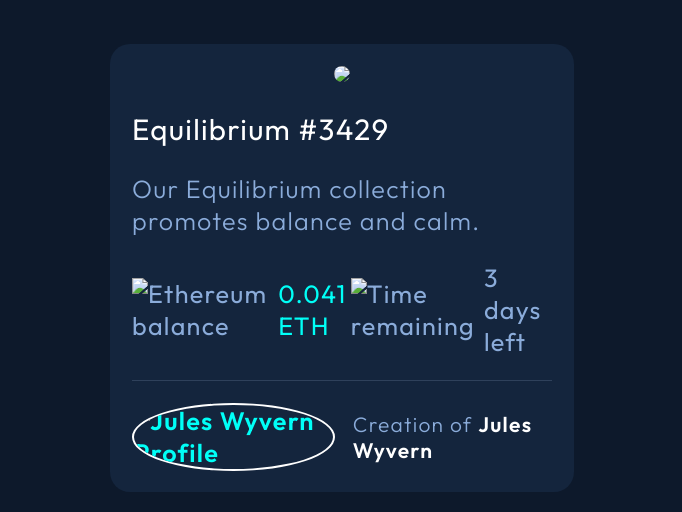
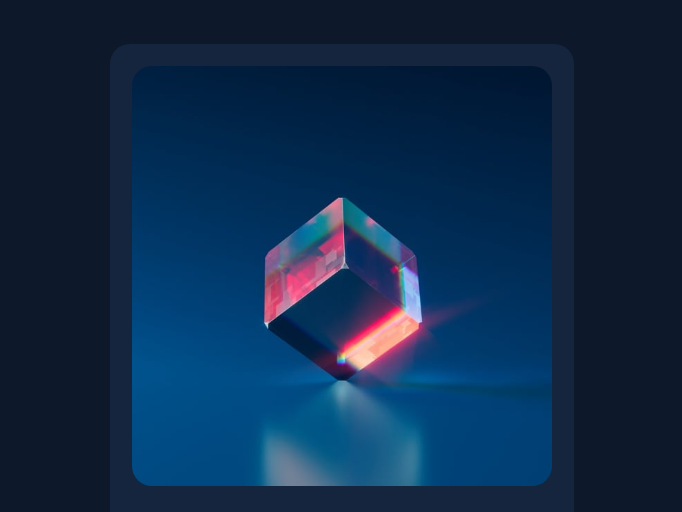
Before and after one commit to jakegodsall/fm-nft-preview-card, a website: page src/index.html in a window 1280 px wide. Shown: the top 512 px of the page, without its empty margins (298-980 px from the left). Drawn offline with Linux system fonts and the light colour scheme; files whose address does not match are found by name.

Commit message:
fixed relative paths to assets in html

```diff
--- a/src/index.html
+++ b/src/index.html
@@ -5,16 +5,16 @@
         <meta name="viewport" content="width=device-width, initial-scale=1.0" />
         <!-- displays site properly based on user's device -->
 
-        <link rel="icon" type="image/png" sizes="32x32" href="./images/favicon-32x32.png" />
+        <link rel="icon" type="image/png" sizes="32x32" href="./assets/images/icon-ethereum.svg" />
 
-        <title>Frontend Mentor | NFT preview card component</title>
+        <title>NFT Preview Card (Frontend Mentor)</title>
 
         <link rel="stylesheet" href="styles.css">
     </head>
     <body>
         <div class="card">
             <div class="card__image-container">
-                <img class="card__main-image" src="images/image-equilibrium.jpg" />
+                <img class="card__main-image" src="./assets/images/image-equilibrium.jpg" />
             </div>
 
                 <div class="card__content">
@@ -22,17 +22,17 @@
                     <p class="card__main-text">Our Equilibrium collection promotes balance and calm.</p>
                     <div class="card__values-flex">
                     <div class="card__balance">
-                            <img src="images/icon-ethereum.svg" alt="Ethereum balance" />
+                            <img src="./assets/images/icon-ethereum.svg" alt="Ethereum balance" />
                             <p>0.041 ETH</p>
                         </div>
                         <div class="card__time-remaining">
-                        <img src="images/icon-clock.svg" alt="Time remaining" />
+                        <img src="./assets/images/icon-clock.svg" alt="Time remaining" />
                         <p>3 days left</p>
                     </div>
                 </div>
                 <hr />
                 <div class="card__footer">
-                  <a href="#"> <img class="card__author-image" src="images/image-avatar.png" alt="Jules Wyvern Profile" /></a>
+                  <a href="#"> <img class="card__author-image" src="./assets/images/image-avatar.png" alt="Jules Wyvern Profile" /></a>
 
                     <small>Creation of <a href="#" class="card__author-link">Jules Wyvern</a></small>
                 </div>
```
Also changed, not shown: src/assets/images/favicon-32x32.png (deleted).
